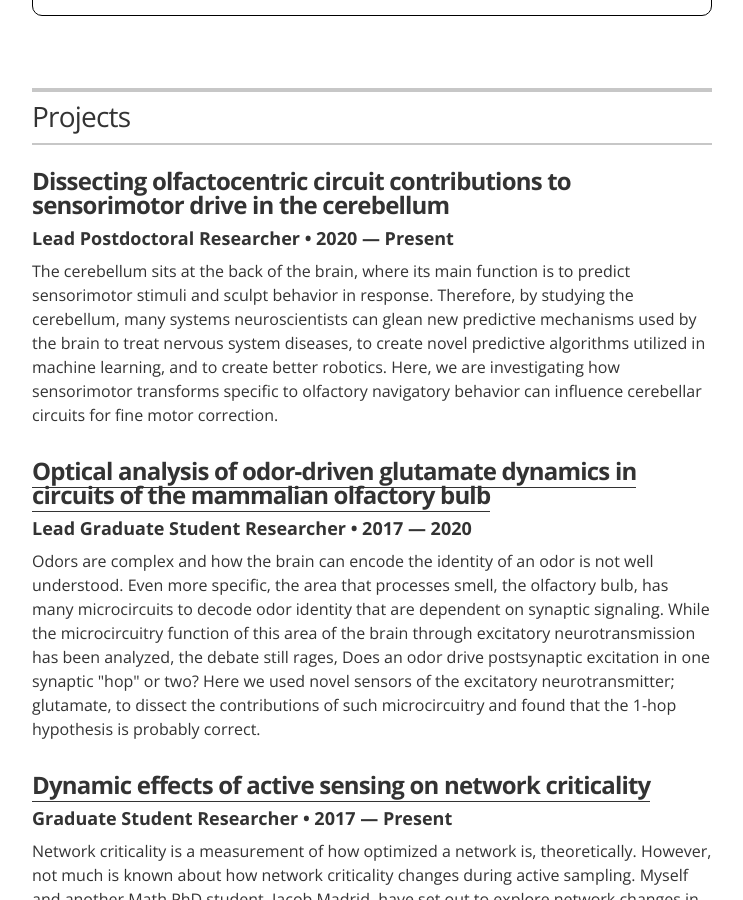
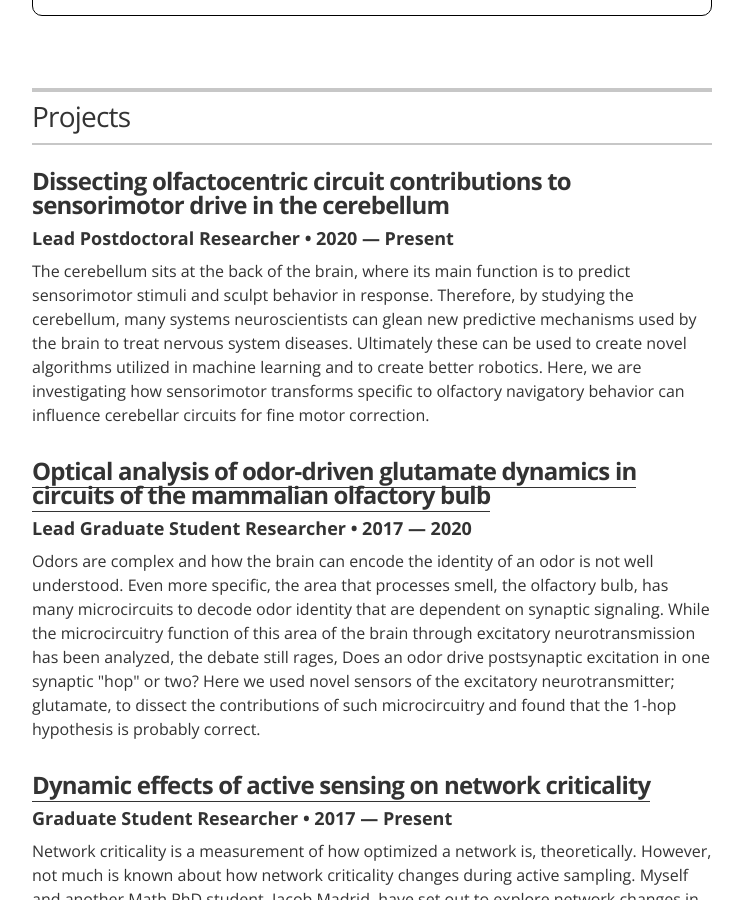
Before and after one commit to andsinpants/andsinpants.github.io, a Jekyll site: the page built from index.html, in a window 1280 px wide and 900 px high, scrolled down 2258 px. Shown: the whole window, without its empty margins (268-1011 px from the left). Built offline with Jekyll 4.4.1, drawn with Linux system fonts in a browser that asks for light colours.

Commit message:
Update projects.yml

```diff
--- a/_data/projects.yml
+++ b/_data/projects.yml
@@ -6,7 +6,7 @@
   role: Lead Postdoctoral Researcher
   duration: 2020 &mdash; Present
   # url: "#"
-  description: The cerebellum sits at the back of the brain, where its main function is to predict sensorimotor stimuli and sculpt behavior in response. Therefore, by studying the cerebellum, many systems neuroscientists can glean new predictive mechanisms used by the brain to treat nervous system diseases, to create novel predictive algorithms utilized in machine learning, and to create better robotics. Here, we are investigating how sensorimotor transforms specific to olfactory navigatory behavior can influence cerebellar circuits for fine motor correction.
+  description: The cerebellum sits at the back of the brain, where its main function is to predict sensorimotor stimuli and sculpt behavior in response. Therefore, by studying the cerebellum, many systems neuroscientists can glean new predictive mechanisms used by the brain to treat nervous system diseases. Ultimately these can be used to create novel algorithms utilized in machine learning and to create better robotics. Here, we are investigating how sensorimotor transforms specific to olfactory navigatory behavior can influence cerebellar circuits for fine motor correction.
 
 # Optical analysis of odor-driven glutamate dynamics in circuits of the mammalian olfactory bulb
 - project: Optical analysis of odor-driven glutamate dynamics in circuits of the mammalian olfactory bulb
```
